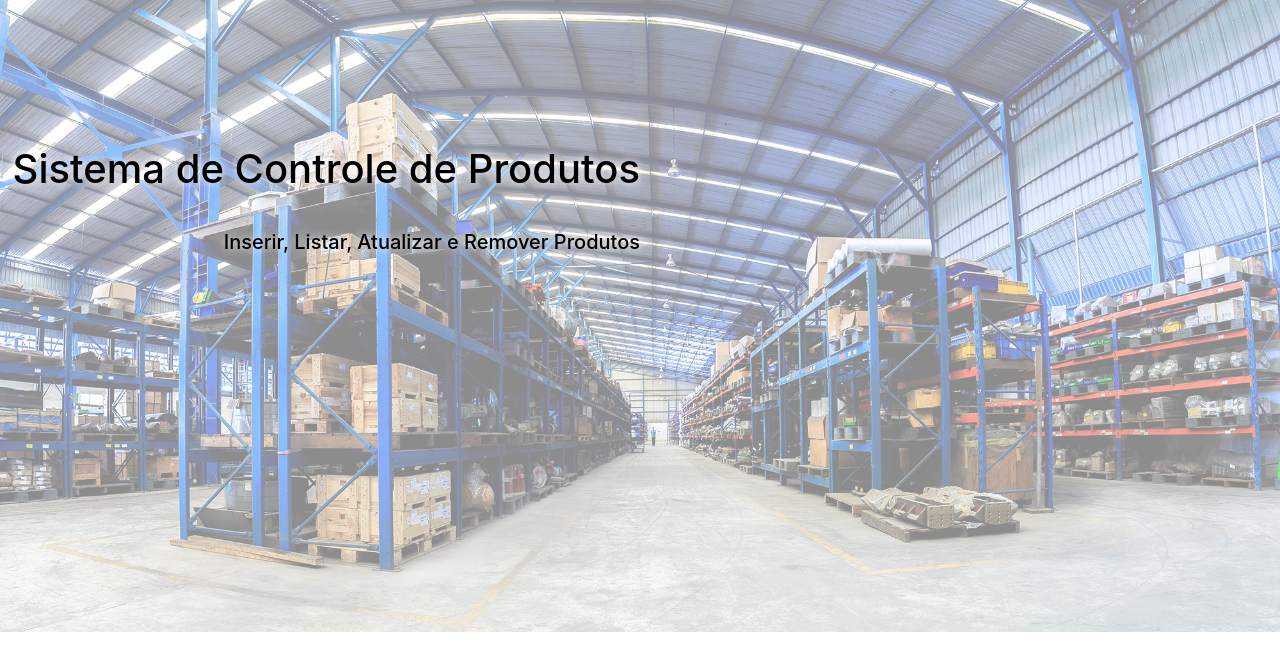
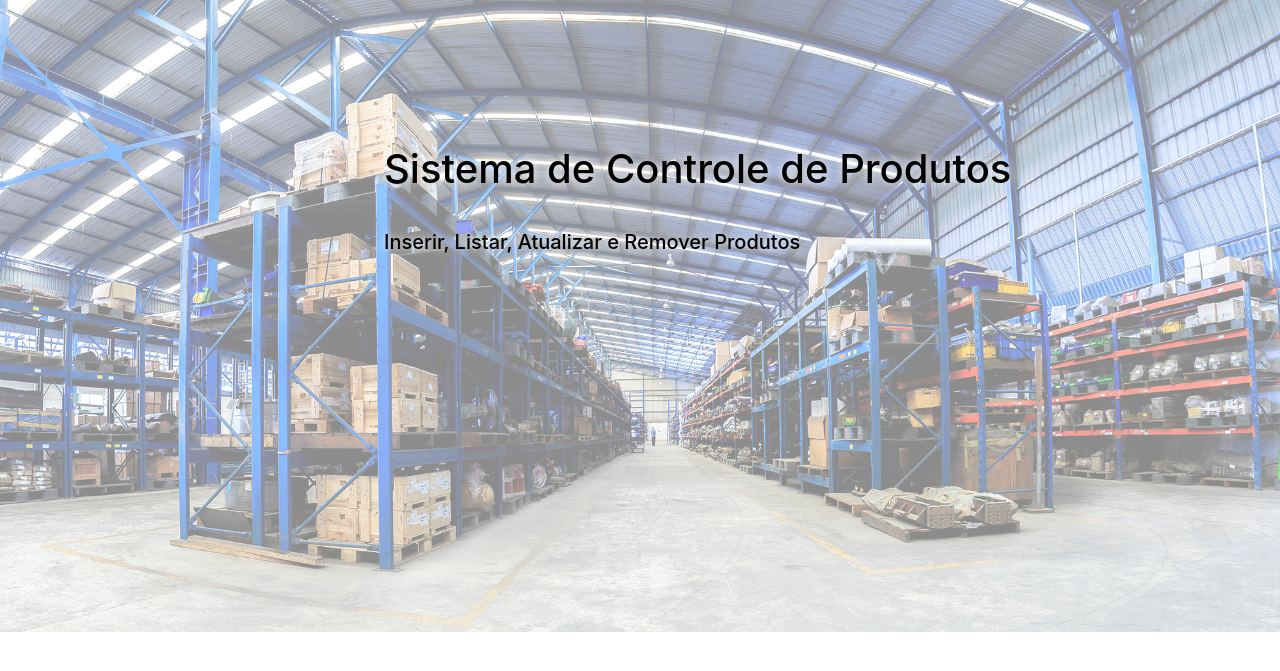
Before and after one commit to MakeZer0/teste_estacao4, a PHP site: page / in a window 1280 px wide. Shown: the part 56-727 px from the top of the page. Run offline with PHP 8.4, Linux system fonts and the light colour scheme.

Commit message:
Ajuste CSS

```diff
--- a/css/mystyle.css
+++ b/css/mystyle.css
@@ -25,18 +25,26 @@ p {
 #txt_home {
     position: absolute;
     top: 145px;
-    right: 50%;
     font-size: 40px;
     color: black;
     text-shadow: 0px 0px 10px white;
+    text-align: center;
 }
 #txt_home_bot {
     position: absolute;
     top: 230px;
-    right: 50%;
+    right: auto;
+    left: auto;
     font-size: 20px;
     color: black;
     text-shadow: 0px 0px 10px white;
+    text-align: center;
+}
+
+#home_cont {
+  margin-left: auto;
+  margin-right: auto;
+  width: 40%;
 }
 
 .image{
--- a/index.php
+++ b/index.php
@@ -33,8 +33,10 @@
     </nav>
     <div class="image">
       <img src="img/warebg.png" class="img-fluid" alt="Responsive image">
-      <h2 id="txt_home"><span>Sistema de Controle de Produtos<span class='spacer'></span></h2>
-      <h2 id="txt_home_bot"><span>Inserir, Listar, Atualizar e Remover Produtos<span class='spacer'></span></h2>
+      <div id="home_cont">
+        <h2 id="txt_home"><span>Sistema de Controle de Produtos<span class='spacer'></span></h2>
+        <h2 id="txt_home_bot"><span>Inserir, Listar, Atualizar e Remover Produtos<span class='spacer'></span></h2>
+      </div>
     </div>
 
     <script src="https://code.jquery.com/jquery-3.3.1.slim.min.js" integrity="sha384-q8i/X+965DzO0rT7abK41JStQIAqVgRVzpbzo5smXKp4YfRvH+8abtTE1Pi6jizo" crossorigin="anonymous"></script>
```
